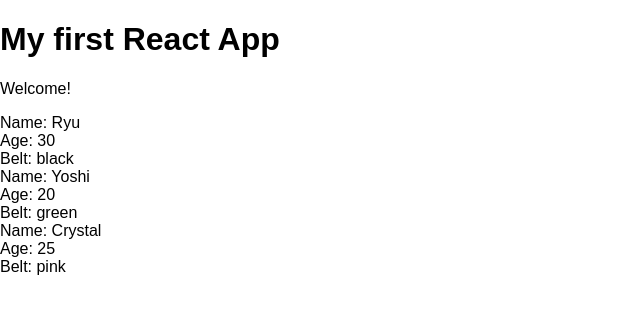
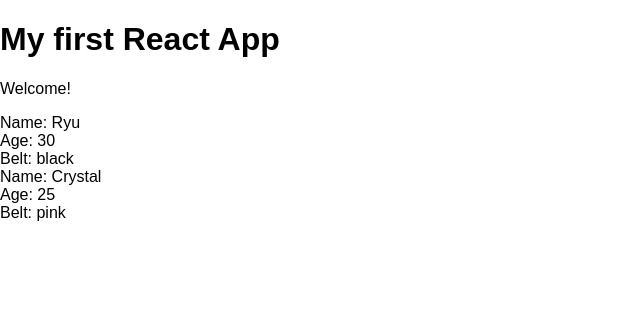
Before and after one commit to surazova/react-redux, a React (Create React App) app in the folder myapp/: page / in a window 1280 px wide. Shown: the top 310 px of the page, without its empty margins (0-640 px from the left). Built offline with nearby package versions, Linux system fonts and the light colour scheme.

Commit message:
changed into a functional component, using an if statement

```diff
--- a/myapp/src/Ninjas.js
+++ b/myapp/src/Ninjas.js
@@ -1,8 +1,10 @@
 import React, { Component } from 'react';
 
-//changin into a functional component, deleted render()
-const Ninjas = ({ninjas}) => { //taking orops as a parameter (previous: const { ninjas } = props;)
+//changing into a functional component, using an if statement deleted render()
+const Ninjas = ({ninjas}) => {
         const ninjaList = ninjas.map(ninja => {
+            //Adding a conditonal statement
+            if (ninja.age > 20) {
             return(
             <div className="ninja" key={ninja.id}>
             <div>Name: {ninja.name}</div>
@@ -10,12 +12,32 @@
             <div>Belt: {ninja.belt}</div>
             </div>
                 )
+            } else {
+                return null
+            }
         })
-        return(
-        <div className="ninja-list">
+
+
+        return (
+            <div className="ninja-list">
         { ninjaList }
         </div>
         )
-    }
+}
+        //     //Another way to add a conditional statement
+        // ninjas.map(ninja => {
+        //  return ninja.age > 20 ? (
+        //     <div className="ninja" key={ninja.id}>
+        //     <div>Name: {ninja.name}</div>
+        //     <div>Age: {ninja.age}</div>
+        //     <div>Belt: {ninja.belt}</div>
+        //     </div>
+        // ) : null;   //first () true second () false
+        // })
+
+        // }
+        // </div>
+        // );
+
 
 export default Ninjas
```
Also changed, not shown: 1 other file (tests, documents, lock files or other folders).
